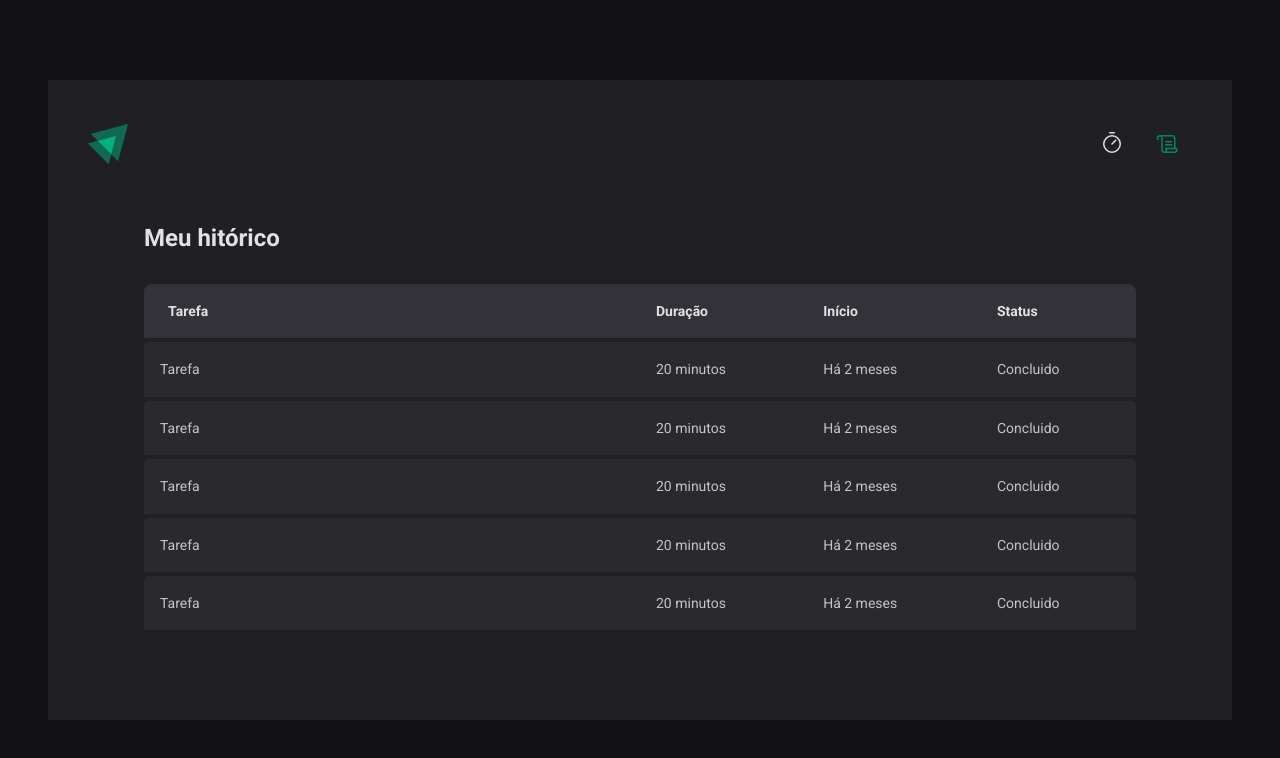
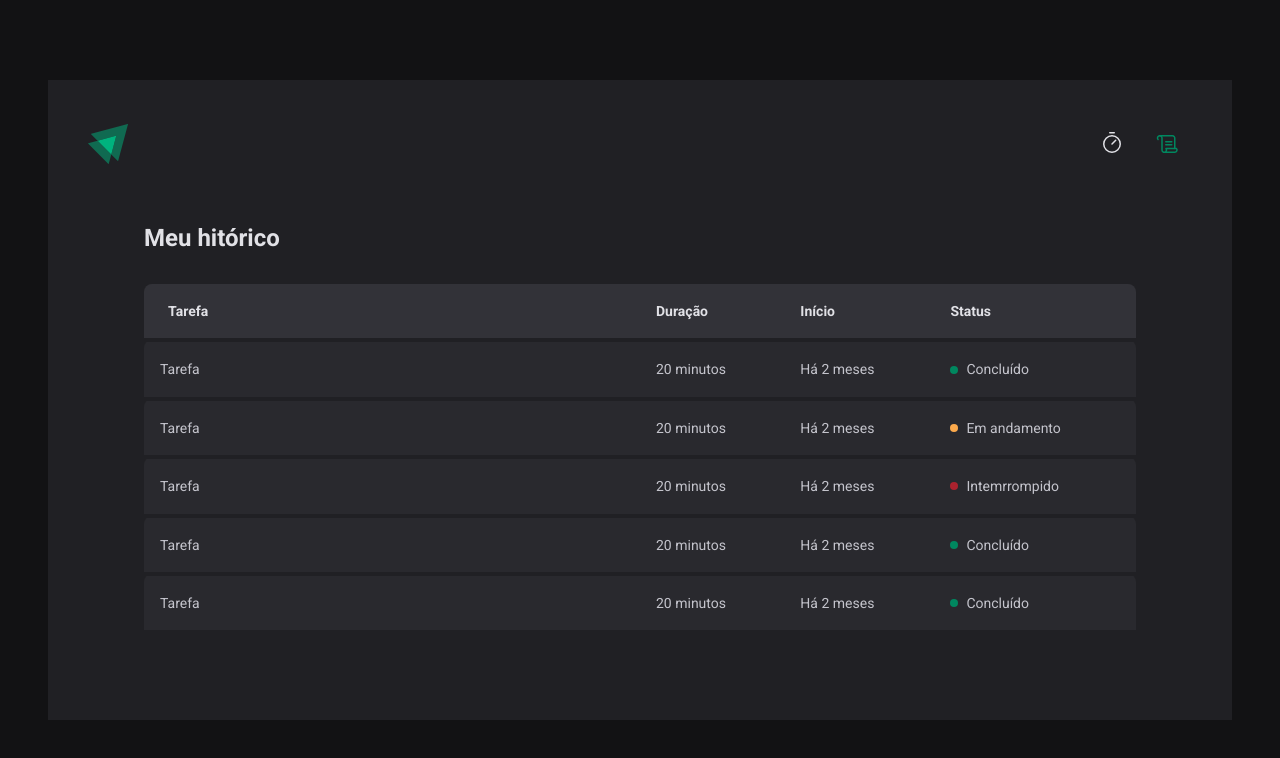
Before and after one commit to manuncorrea/timer, a React (Vite) app: page /history in a window 1280 px wide. Shown: the top 758 px of the page. Built offline with nearby package versions, Linux system fonts and the light colour scheme.

Commit message:
criando o status da tabela

```diff
--- a/src/pages/History/index.tsx
+++ b/src/pages/History/index.tsx
@@ -1,11 +1,11 @@
-import { HistoryContainer, HIstoryList } from './styles'
+import { HistoryContainer, HistoryList, Status } from './styles'
 
 export function History() {
   return (
     <HistoryContainer>
       <h1>Meu hitórico</h1>
 
-      <HIstoryList>
+      <HistoryList>
         <table>
           <thead>
             <tr>
@@ -20,39 +20,49 @@
               <td>Tarefa</td>
               <td>20 minutos</td>
               <td>Há 2 meses</td>
-              <td>Concluido</td>
+              <td>
+                <Status statusColor="green">Concluído</Status>
+              </td>
             </tr>
 
             <tr>
               <td>Tarefa</td>
               <td>20 minutos</td>
               <td>Há 2 meses</td>
-              <td>Concluido</td>
+              <td>
+                <Status statusColor="yellow">Em andamento</Status>
+              </td>
             </tr>
 
             <tr>
               <td>Tarefa</td>
               <td>20 minutos</td>
               <td>Há 2 meses</td>
-              <td>Concluido</td>
+              <td>
+                <Status statusColor="red">Intemrrompido</Status>
+              </td>
             </tr>
 
             <tr>
               <td>Tarefa</td>
               <td>20 minutos</td>
               <td>Há 2 meses</td>
-              <td>Concluido</td>
+              <td>
+                <Status statusColor="green">Concluído</Status>
+              </td>
             </tr>
 
             <tr>
               <td>Tarefa</td>
               <td>20 minutos</td>
               <td>Há 2 meses</td>
-              <td>Concluido</td>
+              <td>
+                <Status statusColor="green">Concluído</Status>
+              </td>
             </tr>
           </tbody>
         </table>
-      </HIstoryList>
+      </HistoryList>
     </HistoryContainer>
   )
 }
--- a/src/pages/History/styles.ts
+++ b/src/pages/History/styles.ts
@@ -13,7 +13,7 @@
   }
 `
 
-export const HIstoryList = styled.div`
+export const HistoryList = styled.div`
   flex: 1;
   overflow: auto;
   margin-top: 2rem;
@@ -61,3 +61,27 @@
     }
   }
 `
+
+const STATUS_COLOR = {
+  yellow: 'yellow-500',
+  green: 'green-500',
+  red: 'red-500',
+} as const
+
+interface StatusProps {
+  statusColor: keyof typeof STATUS_COLOR
+}
+
+export const Status = styled.span<StatusProps>`
+  display: flex;
+  align-items: center;
+  gap: 0.5rem;
+
+  &::before {
+    content: '';
+    width: 0.5rem;
+    height: 0.5rem;
+    border-radius: 50%;
+    background: ${(props) => props.theme[STATUS_COLOR[props.statusColor]]};
+  }
+`
```
